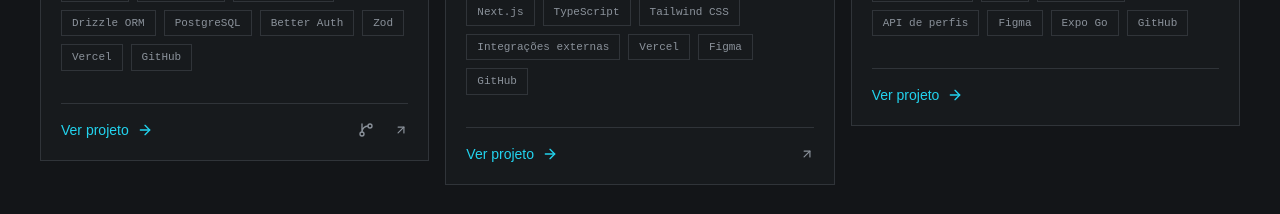
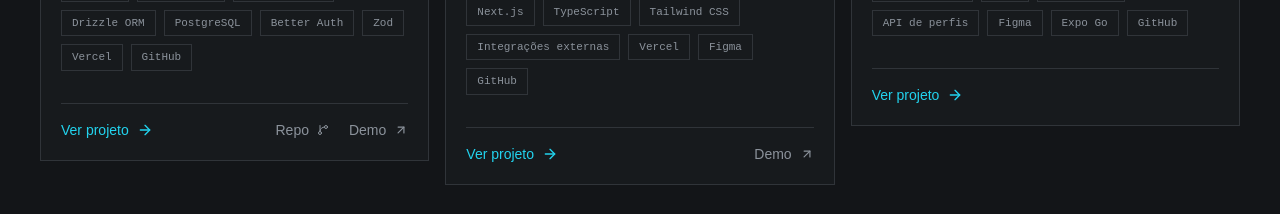
Before and after one commit to leonardonasc/portfolio, a React (Vite) app: page / in a window 1280 px wide. Shown: the part 1460-1674 px from the top of the page. Built offline with nearby package versions, Linux system fonts and the light colour scheme.

Commit message:
last updates

```diff
--- a/src/components/projects.tsx
+++ b/src/components/projects.tsx
@@ -65,8 +65,8 @@
                             <footer className="relative z-10 mt-8 flex items-center justify-between border-t border-border pt-4">
                                 <span className="flex items-center gap-2 text-sm text-accent">Ver projeto <ArrowRight className="size-4 transition-transform group-hover:translate-x-1" /></span>
                                 <span className="flex items-center gap-5">
-                                    {project.repo && <a href={project.repo} target="_blank" rel="noopener noreferrer" onClick={(event) => event.stopPropagation()} className="text-muted hover:text-accent" aria-label={`Repositório de ${project.title}`}><GitBranch className="size-4" /></a>}
-                                    {project.demo && <a href={project.demo} target="_blank" rel="noopener noreferrer" onClick={(event) => event.stopPropagation()} className="text-muted hover:text-accent" aria-label={`Demo de ${project.title}`}><ArrowUpRight className="size-3.5" /></a>}
+                                    {project.repo && <a href={project.repo} target="_blank" rel="noopener noreferrer" onClick={(event) => event.stopPropagation()} className="text-muted hover:text-accent flex items-center gap-2 text-sm" aria-label={`Repositório de ${project.title}`}> Repo<GitBranch className="size-3" /></a>}
+                                    {project.demo && <a href={project.demo} target="_blank" rel="noopener noreferrer" onClick={(event) => event.stopPropagation()} className="text-muted hover:text-accent flex items-center gap-2 text-sm" aria-label={`Demo de ${project.title}`}>Demo<ArrowUpRight className="size-3.5" /> </a>}
                                 </span>
                             </footer>
                         </Link>
```
